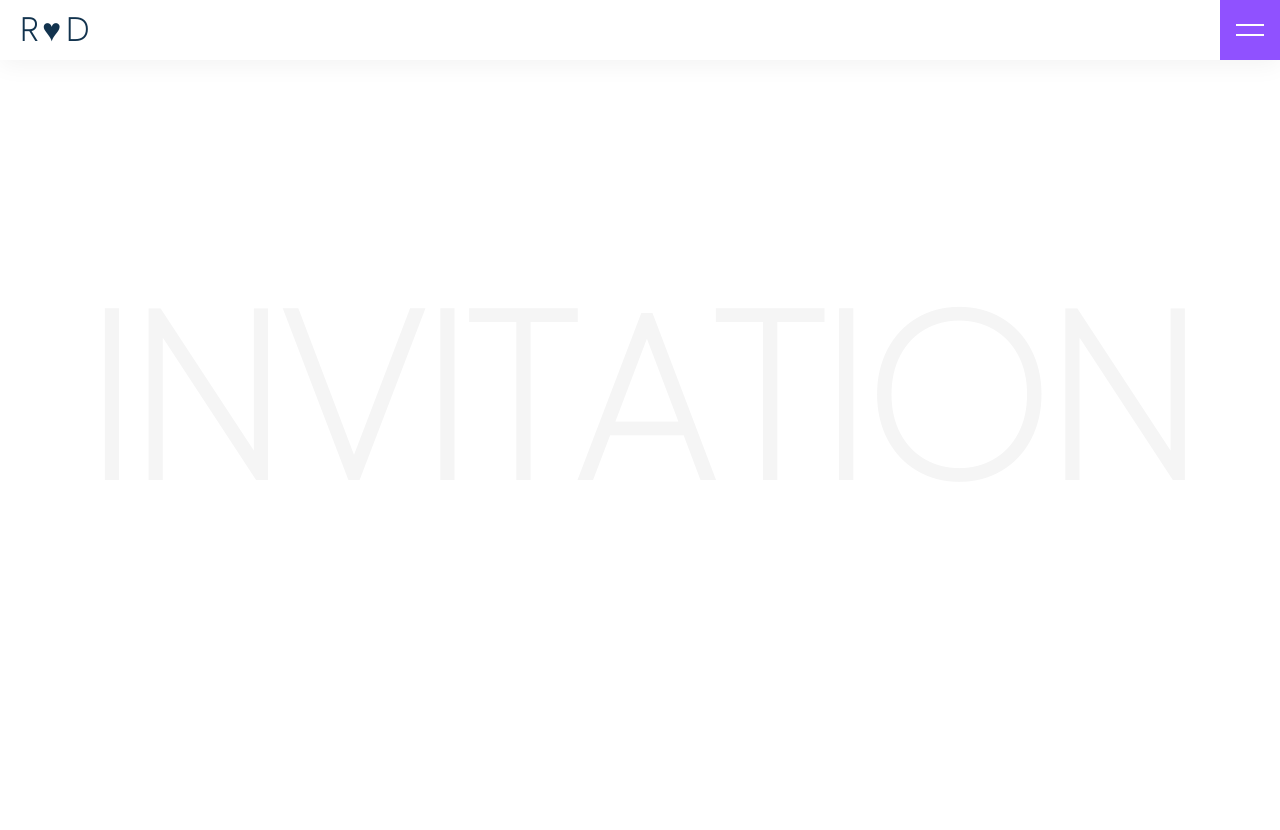
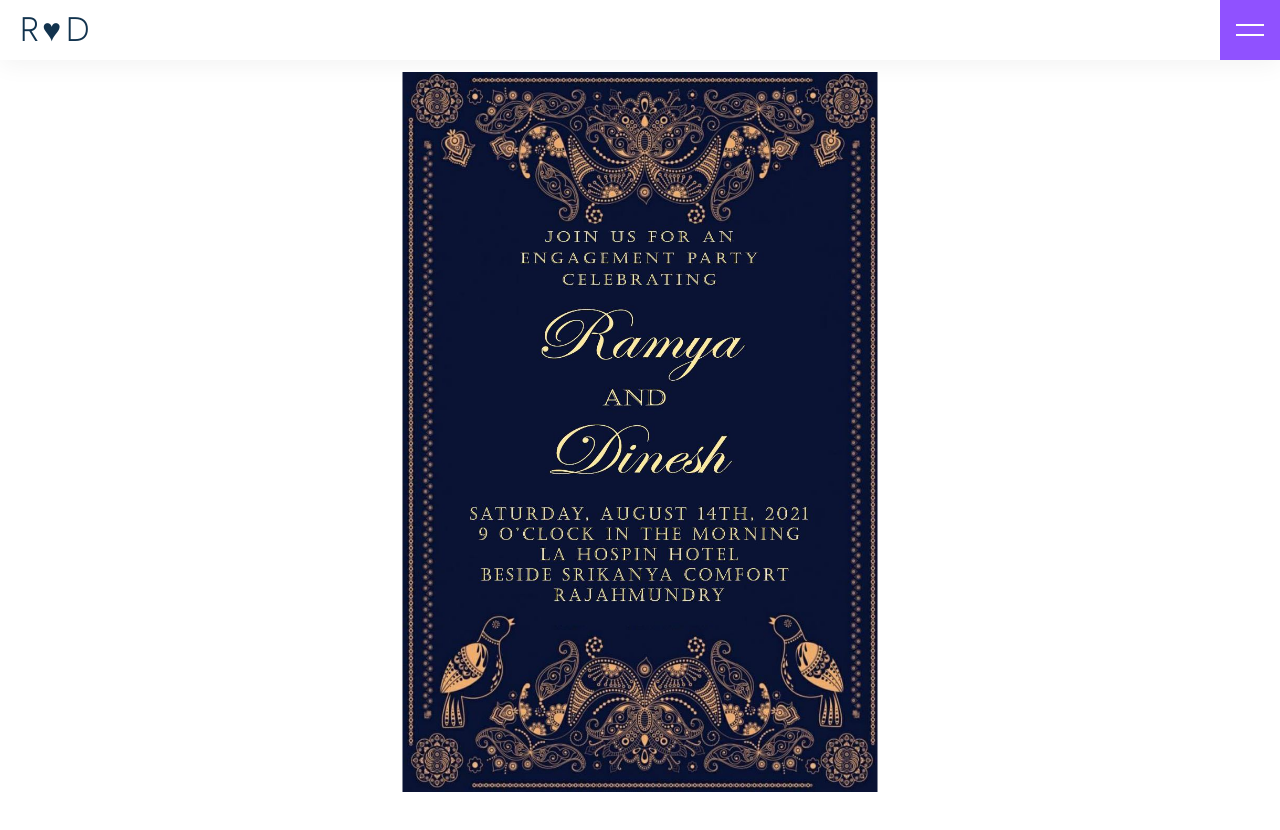
Before and after one commit to Kaushik123456/wedding, a plain HTML site: page index.html in a window 1280 px wide. Shown: the top 830 px of the page. Drawn offline with Linux system fonts and the light colour scheme.

Commit message:
Add files via upload

```diff
--- a/index.html
+++ b/index.html
@@ -20,7 +20,7 @@
             </ul>
         </div>
     </header>
-    <section id="invitation">invitation</section>
+    <section id="invitation"><img id="invitationcard" src="imgs/pic.jpg" alt="wedding card"></section>
     <section id="youtube">Youtube</section>
     <section id="pics">Photos</section>
     <section id="rsvp">RSVP</section>
--- a/style.css
+++ b/style.css
@@ -121,6 +121,15 @@ section{
     font-weight: 700;
     text-transform: uppercase;
 }
+#invitationcard{
+    width: 475px;
+    height: 90vh;
+    position: absolute;
+    top: 54%;
+    left: 50%;
+    transform: translate(-50%,-50%);
+
+}
 
 /* responsive */
 @media (max-width: 991px) {
```
Also changed, not shown: imgs/pic.jpg (added).
